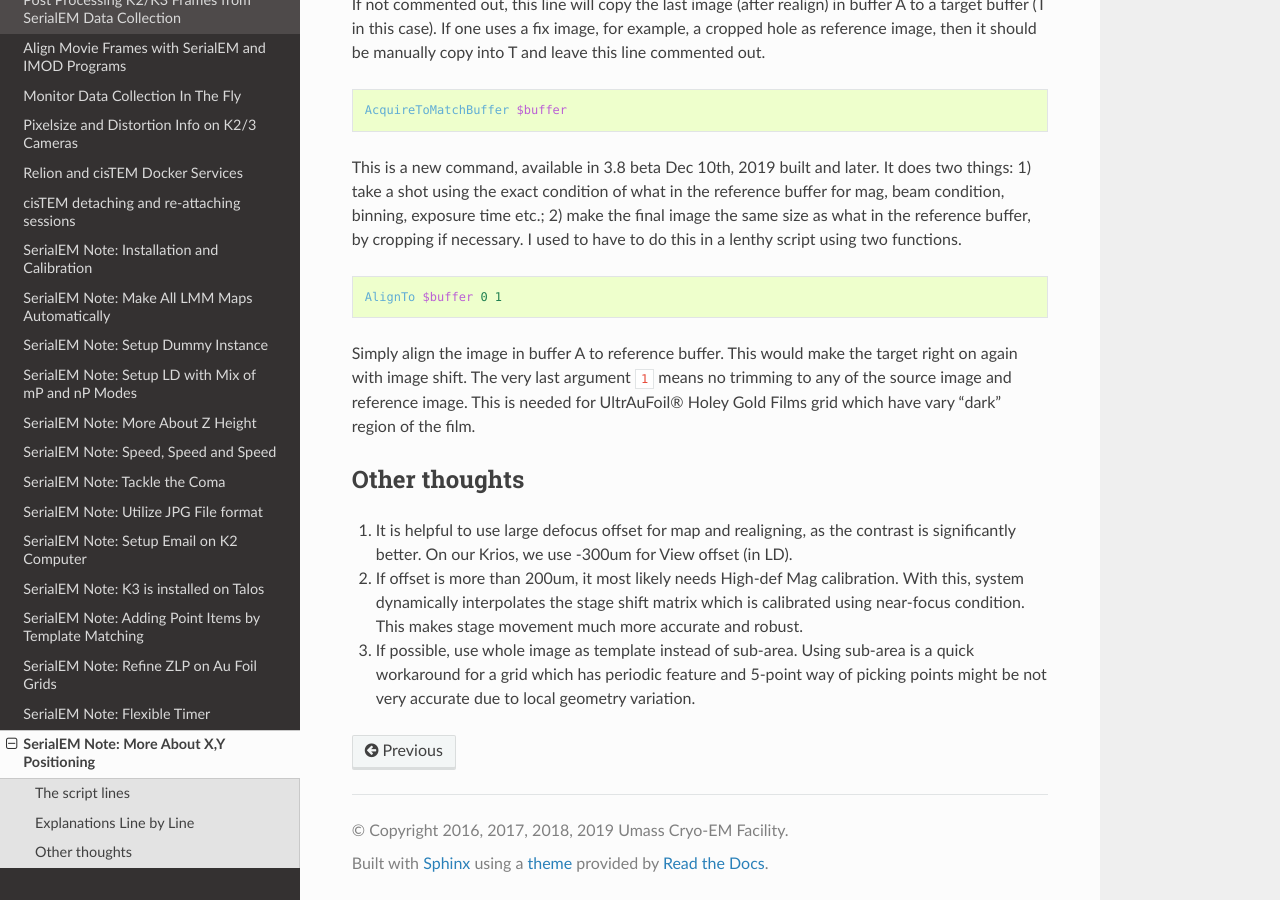
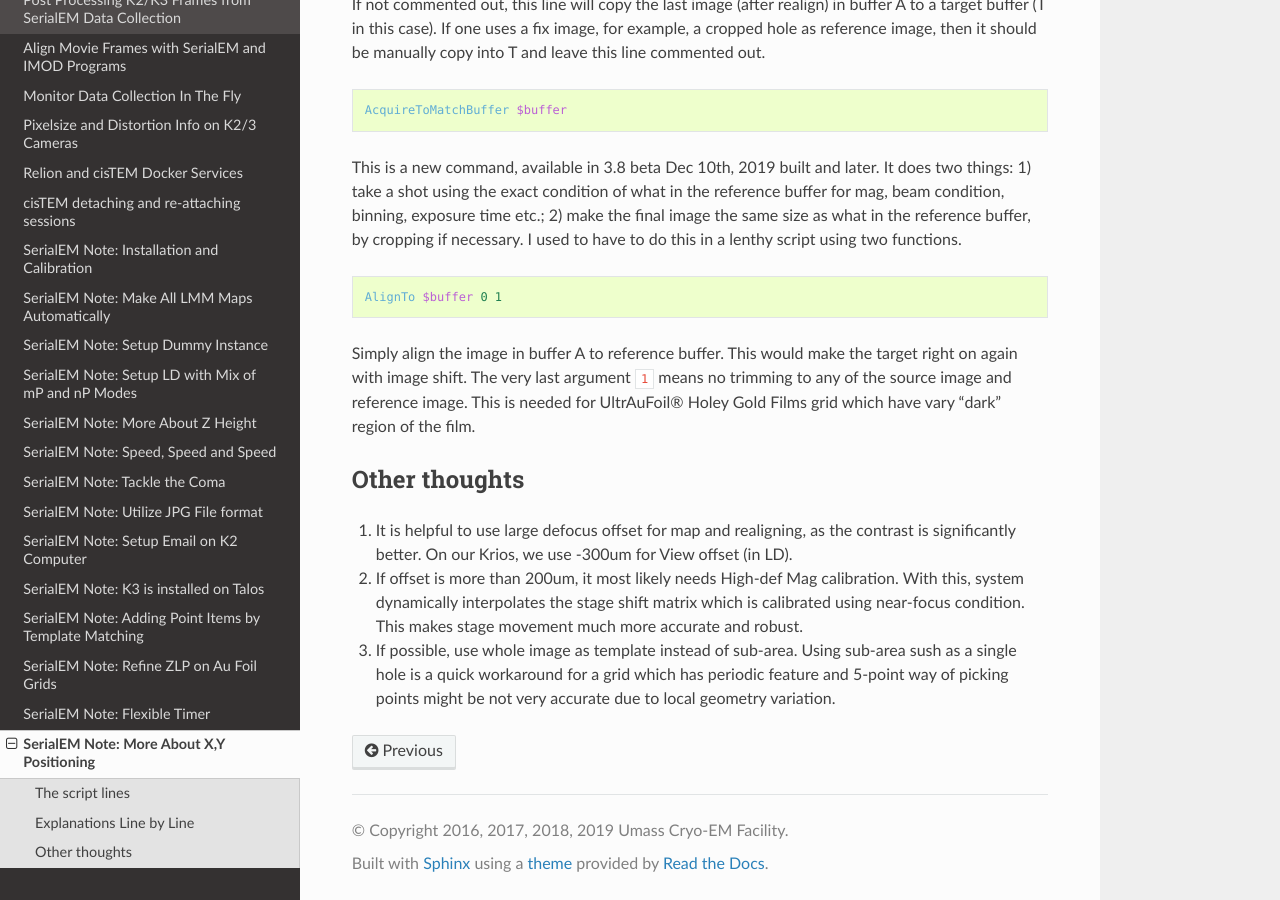
Before and after one commit to xuchen66/sphinx-emdocs, a Sphinx documentation site: the page built from source/serialem-note-more-about-XY-position.rst, in a window 1280 px wide and 900 px high, scrolled down 1729 px. Built offline with Sphinx 7.4.7 and the Read the Docs theme 2.0.0, drawn with Linux system fonts in a browser that asks for light colours; pages that are not in the unit, such as notebooks, are missing from menus.

Commit message:
Update serialem-note-more-about-XY-position.rst

```diff
--- a/source/serialem-note-more-about-XY-position.rst
+++ b/source/serialem-note-more-about-XY-position.rst
@@ -100,4 +100,4 @@ Other thoughts
 
 2. If offset is more than 200um, it most likely needs High-def Mag calibration. With this, system dynamically interpolates the stage shift matrix which is calibrated using near-focus condition. This makes stage movement much more accurate and robust.
 
-3. If possible, use whole image as template instead of sub-area. Using sub-area is a quick workaround for a grid which has periodic feature and 5-point way of picking points might be not very accurate due to local geometry variation.
+3. If possible, use whole image as template instead of sub-area. Using sub-area sush as a single hole is a quick workaround for a grid which has periodic feature and 5-point way of picking points might be not very accurate due to local geometry variation.
```
